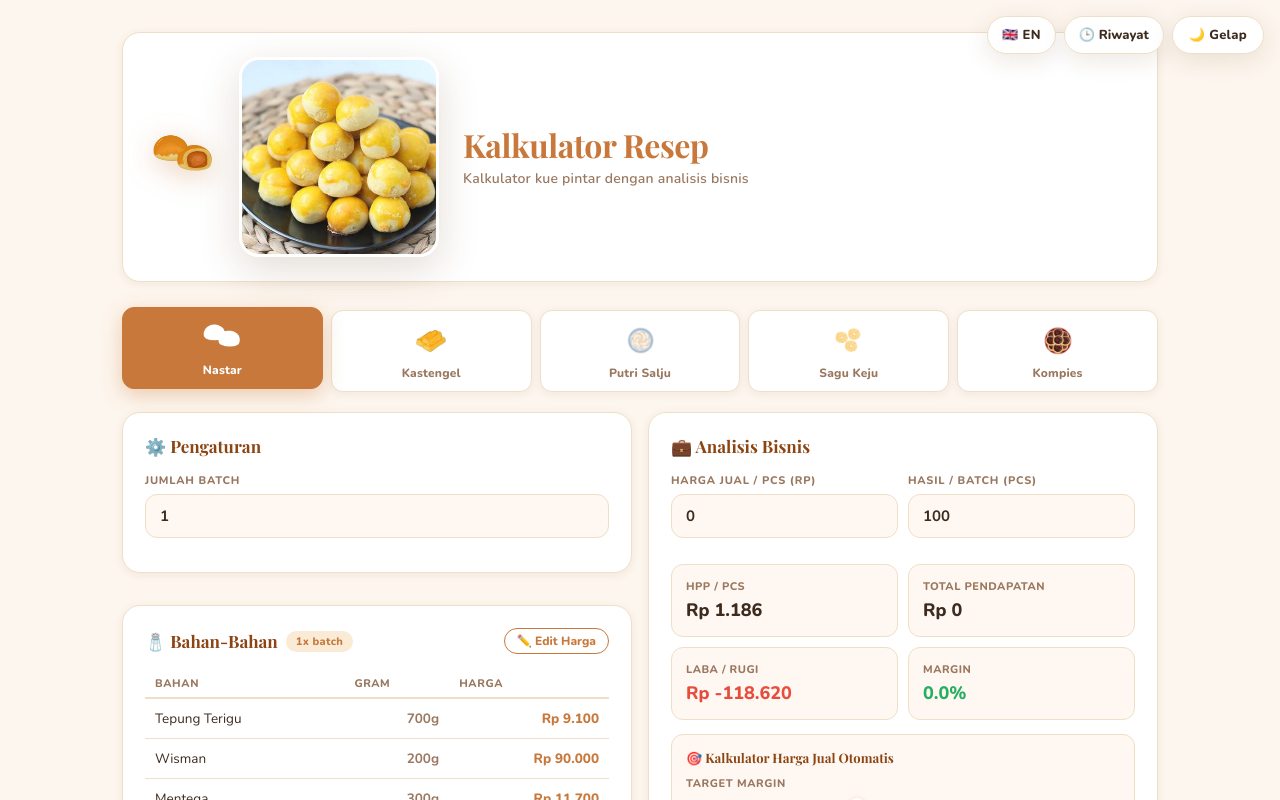
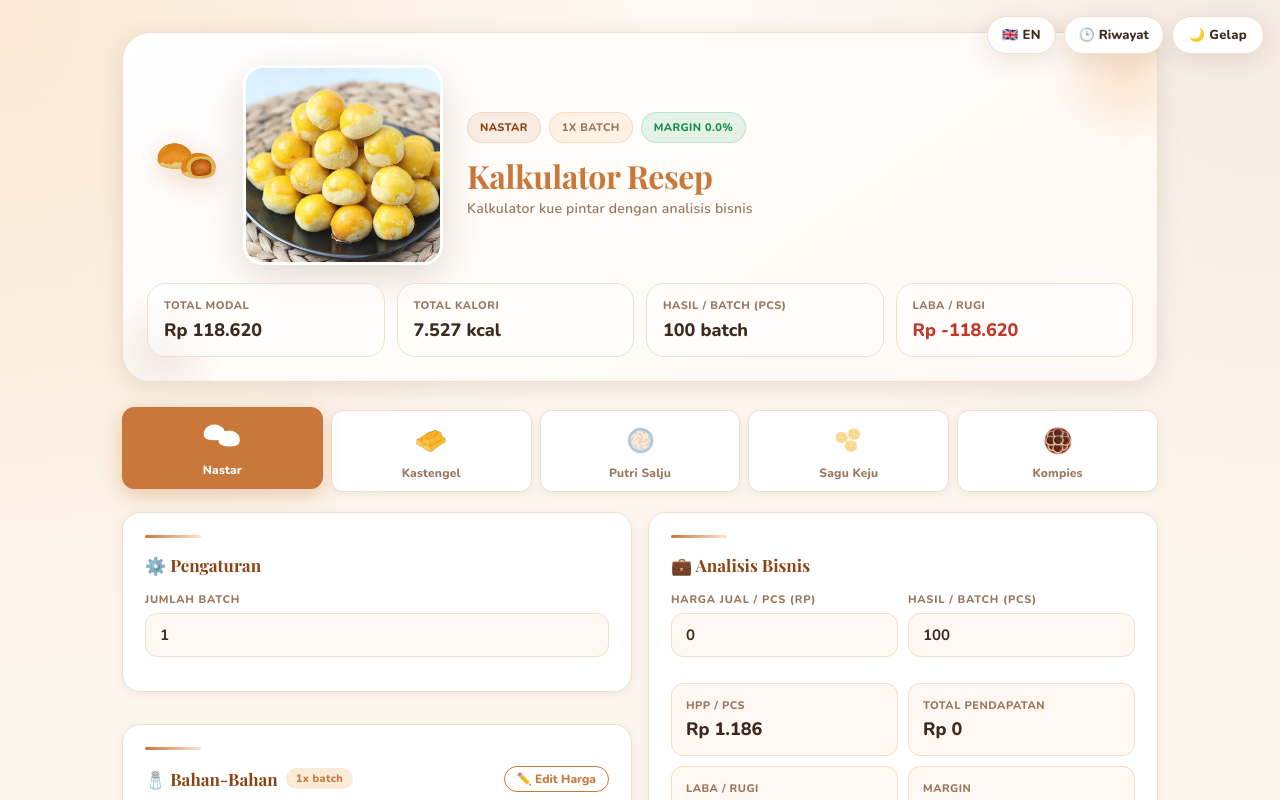
Before and after one commit to ridzalap0112/recipe-calculator-react, a React (Vite) app: page / in a window 1280 px wide. Shown: the top 800 px of the page. Built offline with nearby package versions, Linux system fonts and the light colour scheme; the HTML template or start-up script is replaced by a standard one.

Commit message:
Polish UI and refresh README

```diff
--- a/src/App.jsx
+++ b/src/App.jsx
@@ -899,12 +899,58 @@ export default function App() {
       )}
 
       {/* HEADER */}
+      <div className="hero-panel">
+        <div className="hero-orb hero-orb-a" />
+        <div className="hero-orb hero-orb-b" />
         <div className="header">
           <img src={recipeIcons[recipe]} alt="icon" className="header-icon" />
-        <img src={recipePhotos[recipe]} alt={recipe} className="header-photo" />
+          <img
+            src={recipePhotos[recipe]}
+            alt={recipe}
+            className="header-photo"
+          />
           <div className="header-text">
+            <div className="hero-pills">
+              <span className="hero-pill">{t(lang, recipe)}</span>
+              <span className="hero-pill muted">
+                {portion}x {t(lang, "shareBatch")}
+              </span>
+              <span
+                className={`hero-pill ${margin >= 0 ? "profit" : "loss"}`}
+              >
+                {t(lang, "margin")} {margin.toFixed(1)}%
+              </span>
+            </div>
             <h1>{t(lang, "appTitle")}</h1>
             <p>{t(lang, "appSubtitle")}</p>
+          </div>
+        </div>
+        <div className="hero-stats">
+          <div className="hero-stat">
+            <span className="hero-stat-label">{t(lang, "totalCost")}</span>
+            <strong className="hero-stat-value">{formatRp(totalCost)}</strong>
+          </div>
+          <div className="hero-stat">
+            <span className="hero-stat-label">{t(lang, "totalCalories")}</span>
+            <strong className="hero-stat-value">
+              {Math.round(totalCalories).toLocaleString("id-ID")} kcal
+            </strong>
+          </div>
+          <div className="hero-stat">
+            <span className="hero-stat-label">{t(lang, "yieldBatch")}</span>
+            <strong className="hero-stat-value">
+              {yieldAmount} {t(lang, "shareBatch")}
+            </strong>
+          </div>
+          <div className="hero-stat">
+            <span className="hero-stat-label">{t(lang, "profitLoss")}</span>
+            <strong
+              className={`hero-stat-value ${profit >= 0 ? "profit" : "loss"}`}
+            >
+              {profit >= 0 ? "+" : ""}
+              {formatRp(profit)}
+            </strong>
+          </div>
         </div>
       </div>
 
@@ -927,7 +973,7 @@ export default function App() {
         {/* LEFT */}
         <div className="col-left">
           {/* SETTINGS */}
-          <div className="card">
+          <div className="card settings-card">
             <div className="card-title">⚙️ {t(lang, "settings")}</div>
             <div className="field">
               <label>{t(lang, "numberOfBatches")}</label>
@@ -941,7 +987,7 @@ export default function App() {
           </div>
 
           {/* INGREDIENTS */}
-          <div className="card">
+          <div className="card ingredients-card">
             <div className="card-title">
               🧂 {t(lang, "ingredients")}
               <span className="badge">
@@ -971,20 +1017,15 @@ export default function App() {
                 ))}
               </tbody>
             </table>
+            <div className="totals-panel">
               <div className="summary-row">
                 <span>{t(lang, "totalCost")}</span>
                 <span className="big">{formatRp(totalCost)}</span>
               </div>
-            <div
-              className="summary-row"
-              style={{ borderTop: "none", paddingTop: 0, fontSize: 13 }}
-            >
-              <span style={{ color: "var(--text-muted)" }}>
-                {t(lang, "totalCalories")}
-              </span>
-              <span style={{ color: "var(--text-muted)", fontWeight: 700 }}>
-                {Math.round(totalCalories).toLocaleString("id-ID")} kcal
-              </span>
+              <div className="summary-row compact">
+                <span>{t(lang, "totalCalories")}</span>
+                <span>{Math.round(totalCalories).toLocaleString("id-ID")} kcal</span>
+              </div>
             </div>
             <div className="action-btns">
               <button
@@ -1016,7 +1057,7 @@ export default function App() {
           </div>
 
           {/* COST CHART */}
-          <div className="card">
+          <div className="card business-card">
             <div className="card-title">📊 {t(lang, "costBreakdown")}</div>
             <CostChart
               ingredients={ingredients}
@@ -1034,13 +1075,7 @@ export default function App() {
           {/* BUSINESS */}
           <div className="card">
             <div className="card-title">💼 {t(lang, "businessAnalysis")}</div>
-            <div
-              style={{
-                display: "grid",
-                gridTemplateColumns: "1fr 1fr",
-                gap: 10,
-              }}
-            >
+            <div className="business-inputs">
               <div className="field">
                 <label>{t(lang, "sellingPrice")}</label>
                 <input
@@ -1085,7 +1120,7 @@ export default function App() {
             </div>
 
             {/* SELLING PRICE CALCULATOR */}
-            <div style={{ marginTop: 14 }}>
+            <div className="calc-section">
               <SellingPriceCalc
                 totalCost={totalCost}
                 yieldAmount={yieldAmount}
@@ -1101,15 +1136,13 @@ export default function App() {
           </div>
 
           {/* STEPS */}
-          <div className="card">
+          <div className="card steps-card">
             <div className="card-title">👩‍🍳 {t(lang, "steps")}</div>
             {safeSteps.length === 0 ? (
               <div className="wip-notice">
                 <span className="wip-icon">🚧</span>
                 <strong>{t(lang, "wipTitle")}</strong>
-                <p style={{ marginTop: 6, fontSize: 13 }}>
-                  {t(lang, "wipSub")}
-                </p>
+                <p className="wip-sub">{t(lang, "wipSub")}</p>
               </div>
             ) : (
               <>
--- a/src/style.css
+++ b/src/style.css
@@ -10,6 +10,7 @@
   --bg:           #fdf6ee;
   --surface:      #ffffff;
   --surface2:     #fff8f2;
+  --surface3:     #fff2e4;
   --border:       #eedfc8;
   --primary:      #c8783a;
   --primary-light:#faebd7;
@@ -25,7 +26,11 @@
 
 body {
   font-family: 'Nunito', sans-serif;
-  background: var(--bg);
+  background:
+    radial-gradient(circle at top left, rgba(240, 170, 101, 0.22), transparent 28%),
+    radial-gradient(circle at top right, rgba(139, 69, 19, 0.08), transparent 24%),
+    linear-gradient(180deg, rgba(255,255,255,0.35), transparent 24%),
+    var(--bg);
   color: var(--text);
   min-height: 100vh;
   transition: background 0.35s, color 0.35s;
@@ -36,6 +41,7 @@ body.dark-mode {
   --bg:           #1a1209;
   --surface:      #2a1e12;
   --surface2:     #231810;
+  --surface3:     #2f2014;
   --border:       #3d2e1e;
   --primary:      #e09050;
   --primary-light:#3d2a18;
@@ -53,6 +59,17 @@ body.dark-mode {
   margin: 0 auto;
   padding: 32px 20px 100px;
   position: relative;
+}
+
+.app::before {
+  content: "";
+  position: absolute;
+  inset: 0 auto auto 0;
+  width: min(320px, 70vw);
+  height: 320px;
+  background: radial-gradient(circle, rgba(240, 170, 101, 0.22), transparent 68%);
+  pointer-events: none;
+  z-index: -1;
 }
 
 /* ─── THEME BUTTON ────────────────────────────────────────────────────────── */
@@ -85,6 +102,126 @@ body.dark-mode {
   margin-bottom: 28px;
   padding-top: 12px;
 }
+
+.hero-panel {
+  position: relative;
+  overflow: hidden;
+  margin-bottom: 28px;
+  padding: 18px;
+  border: 1.5px solid var(--border);
+  border-radius: 28px;
+  background:
+    linear-gradient(145deg, rgba(255,255,255,0.72), rgba(255,248,242,0.94)),
+    var(--surface);
+  box-shadow: var(--shadow);
+}
+
+body.dark-mode .hero-panel {
+  background:
+    linear-gradient(145deg, rgba(42,30,18,0.92), rgba(35,24,16,0.98)),
+    var(--surface);
+}
+
+.hero-orb {
+  position: absolute;
+  border-radius: 999px;
+  pointer-events: none;
+  filter: blur(4px);
+  opacity: 0.8;
+}
+
+.hero-orb-a {
+  width: 160px;
+  height: 160px;
+  top: -44px;
+  right: -48px;
+  background: radial-gradient(circle, rgba(240,170,101,0.36), transparent 70%);
+}
+
+.hero-orb-b {
+  width: 120px;
+  height: 120px;
+  bottom: -30px;
+  left: -20px;
+  background: radial-gradient(circle, rgba(139,69,19,0.14), transparent 72%);
+}
+
+.hero-pills {
+  display: flex;
+  flex-wrap: wrap;
+  gap: 8px;
+  margin-bottom: 14px;
+}
+
+.hero-pill {
+  display: inline-flex;
+  align-items: center;
+  padding: 7px 12px;
+  border-radius: 999px;
+  background: rgba(200,120,58,0.12);
+  border: 1px solid rgba(200,120,58,0.18);
+  color: var(--accent);
+  font-size: 11px;
+  font-weight: 800;
+  letter-spacing: 0.4px;
+  text-transform: uppercase;
+}
+
+.hero-pill.muted {
+  background: var(--surface3);
+  color: var(--text-muted);
+}
+
+.hero-pill.profit {
+  background: rgba(39,174,96,0.12);
+  border-color: rgba(39,174,96,0.2);
+  color: #1f8b4d;
+}
+
+.hero-pill.loss {
+  background: rgba(231,76,60,0.12);
+  border-color: rgba(231,76,60,0.2);
+  color: #c0392b;
+}
+
+.hero-stats {
+  display: grid;
+  grid-template-columns: repeat(2, minmax(0, 1fr));
+  gap: 12px;
+  margin-top: 18px;
+}
+
+.hero-stat {
+  padding: 14px 16px;
+  border-radius: 18px;
+  border: 1.5px solid var(--border);
+  background: rgba(255,255,255,0.55);
+  backdrop-filter: blur(6px);
+}
+
+body.dark-mode .hero-stat {
+  background: rgba(26,18,9,0.35);
+}
+
+.hero-stat-label {
+  display: block;
+  margin-bottom: 6px;
+  color: var(--text-muted);
+  font-size: 11px;
+  font-weight: 800;
+  letter-spacing: 0.5px;
+  text-transform: uppercase;
+}
+
+.hero-stat-value {
+  display: block;
+  font-size: 18px;
+  font-weight: 800;
+  line-height: 1.25;
+}
+
+.hero-stat-value.profit { color: #1f8b4d; }
+.hero-stat-value.loss { color: #c0392b; }
 
 .header-icon {
   width: 80px;
@@ -206,6 +343,23 @@ body.dark-mode {
   transform: translateY(-1px);
 }
 
+.card::before {
+  content: "";
+  display: block;
+  width: 56px;
+  height: 3px;
+  margin-bottom: 16px;
+  border-radius: 999px;
+  background: linear-gradient(90deg, var(--primary), rgba(240,170,101,0.3));
+}
+
+.settings-card,
+.ingredients-card,
+.business-card,
+.steps-card {
+  position: relative;
+}
+
 .card-title {
   font-family: 'Playfair Display', serif;
   font-size: 17px;
@@ -294,6 +448,23 @@ body.dark-mode {
   color: var(--primary);
 }
 
+.totals-panel {
+  margin-top: 14px;
+  padding: 4px 0 0;
+  border-top: 1px solid rgba(0,0,0,0.03);
+}
+
+.summary-row.compact {
+  border-top: none;
+  padding-top: 0;
+  font-size: 13px;
+  color: var(--text-muted);
+}
+
+.summary-row.compact span:last-child {
+  font-weight: 700;
+}
+
 /* ─── BADGE ───────────────────────────────────────────────────────────────── */
 .badge {
   display: inline-block;
@@ -312,6 +483,16 @@ body.dark-mode {
   display: grid;
   grid-template-columns: 1fr 1fr;
   gap: 10px;
+  margin-top: 14px;
+}
+
+.business-inputs {
+  display: grid;
+  grid-template-columns: 1fr 1fr;
+  gap: 10px;
+}
+
+.calc-section {
   margin-top: 14px;
 }
 .biz-stat {
@@ -487,6 +668,11 @@ body.dark-mode {
   font-size: 44px;
   display: block;
   margin-bottom: 10px;
+}
+
+.wip-sub {
+  margin-top: 6px;
+  font-size: 13px;
 }
 
 /* ─── SCROLLBAR ───────────────────────────────────────────────────────────── */
@@ -742,17 +928,20 @@ body.dark-mode .done-banner {
     padding: 32px 32px 80px;
   }
 
+  .hero-panel {
+    padding: 24px;
+  }
+
   .header {
     display: flex;
     align-items: center;
     text-align: left;
     gap: 24px;
-    margin-bottom: 28px;
-    padding: 24px 28px;
-    background: var(--surface);
-    border: 1.5px solid var(--border);
-    border-radius: var(--radius);
-    box-shadow: var(--shadow-sm);
+    margin-bottom: 0;
+    padding: 8px 8px 0;
+    background: transparent;
+    border: none;
+    box-shadow: none;
   }
 
   .header-icon {
@@ -777,6 +966,10 @@ body.dark-mode .done-banner {
   .header h1 { font-size: 32px; margin-bottom: 4px; }
   .header p  { font-size: 14px; }
 
+  .hero-stats {
+    grid-template-columns: repeat(4, minmax(0, 1fr));
+  }
+
   .recipe-tabs .tab-btn {
     min-width: unset;
     padding: 12px 16px 10px;
@@ -791,6 +984,25 @@ body.dark-mode .done-banner {
   .app {
     max-width: 600px;
     padding: 20px 14px 80px;
+  }
+
+  .hero-panel {
+    padding: 16px;
+    border-radius: 24px;
+  }
+
+  .hero-stats,
+  .business-inputs,
+  .action-btns {
+    grid-template-columns: 1fr;
+  }
+
+  .action-btns {
+    display: grid;
+  }
+
+  .hero-stat-value {
+    font-size: 16px;
   }
 }
 
```
Also changed, not shown: 1 other file (tests, documents, lock files or other folders). Lines whose indentation alone changed are shown as unchanged.
